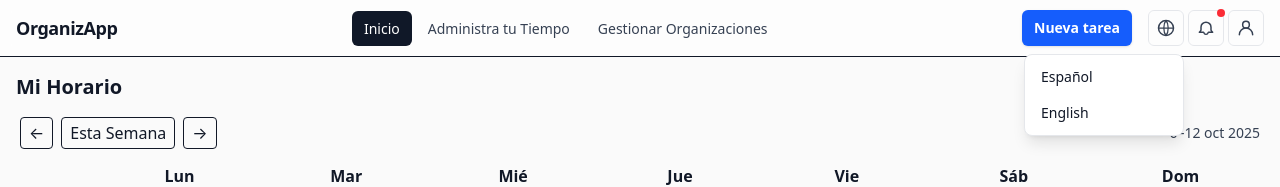
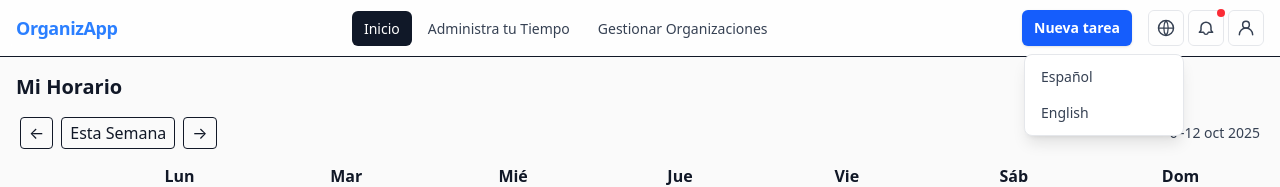
Before and after one commit to isis3710-uniandes/ISIS3710_202520_S1_E05_Front, a Next.js app: page / in a window 1280 px wide. Both pictures are taken after a click on the button 1165 px from the left and 28 px from the top of the page. Shown: the top 187 px of the page. Built offline with nearby package versions, Linux system fonts and the light colour scheme.

Commit message:
cambios de colores

```diff
--- a/src/app/components/Navbar.tsx
+++ b/src/app/components/Navbar.tsx
@@ -99,11 +99,11 @@ export default function Navbar() {
   }
 
   return (
-    <nav className="sticky top-0 z-50 border-b bg-white/80 backdrop-blur supports-[backdrop-filter]:bg-white/60">
+    <nav className="sticky top-0 z-50 border-b bg-white/80 backdrop-blur supports-[backdrop-filter]:bg-White/60">
       <div className="mx-auto max-w-7xl px-4">
         <div className="flex h-14 items-center justify-between">
           {/* Izquierda: Título */}
-          <div className="text-lg font-bold tracking-tight">OrganizApp </div>
+          <div className="text-lg font-bold tracking-tight text-blue-500">OrganizApp </div>
 
           {/* Centro: Links */}
           <ul className="hidden sm:flex items-center gap-1">
@@ -159,10 +159,10 @@ export default function Navbar() {
                     role="menu"
                     className="absolute right-0 mt-2 w-40 rounded-lg border border-gray-200 bg-white shadow-lg p-1"
                   >
-                    <button className="w-full text-left text-sm px-3 py-2 rounded hover:bg-gray-100">
+                    <button className="w-full text-left text-sm px-3 py-2 rounded hover:bg-gray-100 text-gray-700">
                       Español
                     </button>
-                    <button className="w-full text-left text-sm px-3 py-2 rounded hover:bg-gray-100">
+                    <button className="w-full text-left text-sm px-3 py-2 rounded hover:bg-gray-100 text-gray-700">
                       English
                     </button>
                   </div>
@@ -218,10 +218,10 @@ export default function Navbar() {
                     role="menu"
                     className="absolute right-0 mt-2 w-48 rounded-lg border border-gray-200 bg-white shadow-lg p-1"
                   >
-                    <button className="w-full text-left text-sm px-3 py-2 rounded hover:bg-gray-100">
+                    <button className="w-full text-left text-sm px-3 py-2 rounded hover:bg-gray-100 text-gray-700">
                       Ver perfil
                     </button>
-                    <button className="w-full text-left text-sm px-3 py-2 rounded hover:bg-gray-100">
+                    <button className="w-full text-left text-sm px-3 py-2 rounded hover:bg-gray-100 text-gray-700">
                       Ajustes de Notificaciones
                     </button>
                     <button className="w-full text-left text-sm px-3 py-2 rounded hover:bg-gray-100 text-red-600">
--- a/src/app/components/Schedule.tsx
+++ b/src/app/components/Schedule.tsx
@@ -269,7 +269,7 @@ function EditModal({
 
   return (
     <div className="fixed inset-0 bg-black/40 flex items-center justify-center z-50">
-      <div className="bg-white rounded-xl shadow-xl w-[min(480px,92vw)] p-4 space-y-3">
+      <div className="bg-black rounded-xl shadow-xl w-[min(480px,92vw)] p-4 space-y-3">
         <h2 className="font-semibold text-lg">Editar tarea</h2>
 
         <div className="grid grid-cols-1 gap-2">
--- a/src/app/globals.css
+++ b/src/app/globals.css
@@ -7,12 +7,12 @@
   --color-primary-100: #e0e7ff;
   --color-primary-200: #c7d2fe;
   --color-primary-300: #a5b4fc;
-  --color-primary-400: #818cf8;
-  --color-primary-500: #6366f1;
-  --color-primary-600: #4f46e5;
-  --color-primary-700: #4338ca;
-  --color-primary-800: #3730a3;
-  --color-primary-900: #312e81;
+  --color-primary-400: #ea81f8;
+  --color-primary-500: #f1d063;
+  --color-primary-600: #4be546;
+  --color-primary-700: #38ca44;
+  --color-primary-800: #30a356;
+  --color-primary-900: #2e813c;
 
   --color-secondary-500: #f43f5e;
 
@@ -45,8 +45,8 @@
   :root {
     --color-primary-50: #0b1220;
     --color-primary-100: #071028;
-    --bg: #071028;
-    --surface: #07182a;
+    --bg: #172d69;
+    --surface: #072a22;
     --fg: #e6eef8;
     --muted: #9ca3af;
     --primary: #60a5fa;
```
